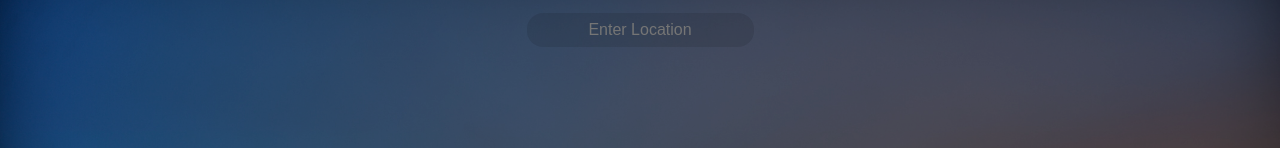
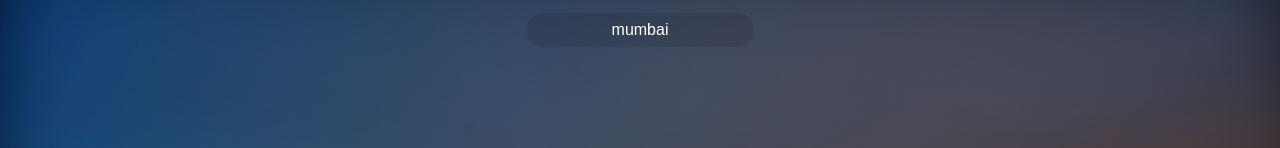
Before and after one commit to amitk9627/WeatherApp, a React (Create React App) app: page / in a window 1280 px wide. Shown: the top 148 px of the page. Built offline with nearby package versions, Linux system fonts and the light colour scheme.

Commit message:
Update App.js

```diff
--- a/src/App.js
+++ b/src/App.js
@@ -5,7 +5,7 @@ import axios from 'axios';
 
 function App() {
   const [data,setDate]=useState({});
-  const [location,setLocation]=useState('')
+  const [location,setLocation]=useState('mumbai');
 
   const url=`https://api.openweathermap.org/data/2.5/weather?q=${location}&appid=e2762bec35846609a015787a6526caa8`;
    const searchLocation=(event)=>{
```
